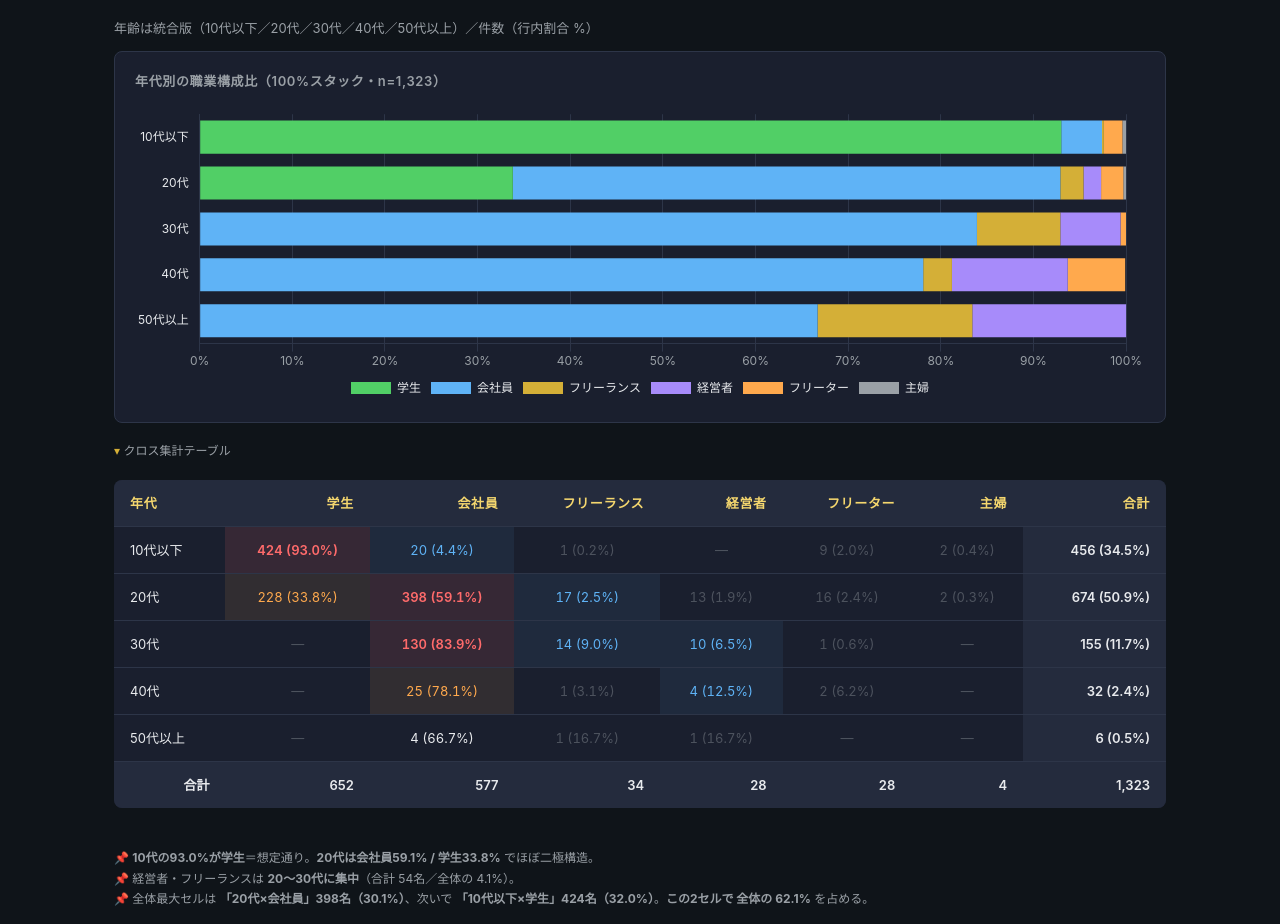
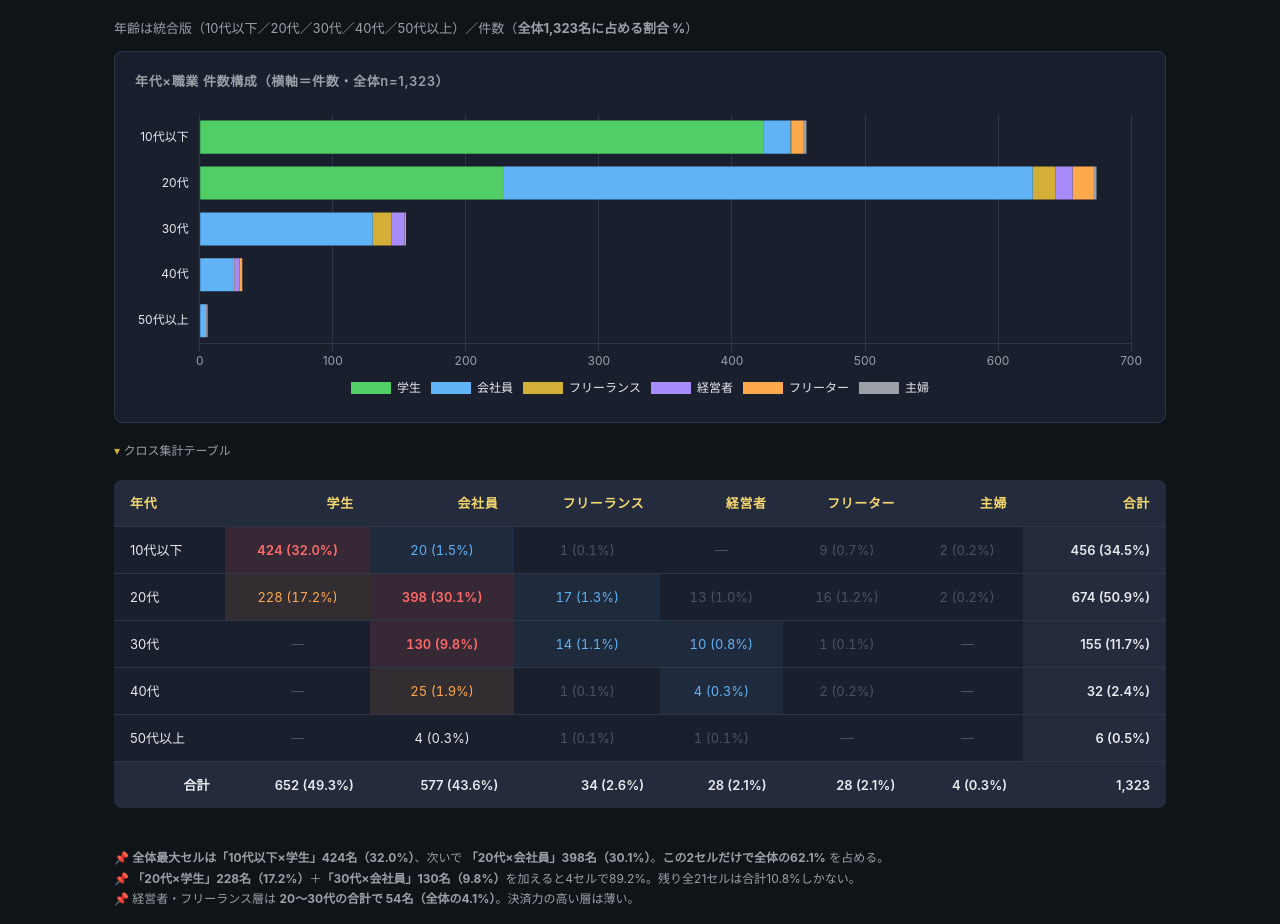
Before and after one commit to OPT-IN-1/mensrise-report, a plain HTML site: page index.html in a window 1280 px wide. Shown: the part 2828-3752 px from the top of the page. Drawn offline with nearby package versions, Linux system fonts and the light colour scheme.

Commit message:
年齢×職業クロスを「全体に占める割合」表示に変更
- テーブル: 行内%（職業構成比）→ 全体%（n=1,323に対する各セルの占有率）
- グラフ: 100%スタック（行内構成比）→ 件数スタック（全体規模が一目で見える）
- 「20代×会社員 30.1%」「10代以下×学生 32.0%」が並ぶ太いセルとして可視化
- 解説文も「最大セル」「2セルで62.1%」軸で再構成

```diff
--- a/index.html
+++ b/index.html
@@ -335,10 +335,10 @@
   <section>
     <h2>🧩 年齢 × 職業 クロス</h2>
     <p style="font-size:13px;color:var(--text-sub);margin-bottom:12px">
-      年齢は統合版（10代以下／20代／30代／40代／50代以上）／件数（行内割合 %）
+      年齢は統合版（10代以下／20代／30代／40代／50代以上）／件数（<strong>全体1,323名に占める割合 %</strong>）
     </p>
     <div class="chart-card">
-      <div class="chart-title">年代別の職業構成比（100%スタック・n=1,323）</div>
+      <div class="chart-title">年代×職業 件数構成（横軸＝件数・全体n=1,323）</div>
       <div class="chart-wrap"><canvas id="ch-line-age-job"></canvas></div>
     </div>
     <details class="data-table" open><summary>クロス集計テーブル</summary>
@@ -355,20 +355,20 @@
         <th class="num">合計</th>
       </tr></thead>
       <tbody>
-        <tr><td>10代以下</td><td class="cell high">424 (93.0%)</td><td class="cell low">20 (4.4%)</td><td class="cell zero">1 (0.2%)</td><td class="cell zero">―</td><td class="cell zero">9 (2.0%)</td><td class="cell zero">2 (0.4%)</td><td class="row-total">456 (34.5%)</td></tr>
-        <tr><td>20代</td><td class="cell mid">228 (33.8%)</td><td class="cell high">398 (59.1%)</td><td class="cell low">17 (2.5%)</td><td class="cell zero">13 (1.9%)</td><td class="cell zero">16 (2.4%)</td><td class="cell zero">2 (0.3%)</td><td class="row-total">674 (50.9%)</td></tr>
-        <tr><td>30代</td><td class="cell zero">―</td><td class="cell high">130 (83.9%)</td><td class="cell low">14 (9.0%)</td><td class="cell low">10 (6.5%)</td><td class="cell zero">1 (0.6%)</td><td class="cell zero">―</td><td class="row-total">155 (11.7%)</td></tr>
-        <tr><td>40代</td><td class="cell zero">―</td><td class="cell mid">25 (78.1%)</td><td class="cell zero">1 (3.1%)</td><td class="cell low">4 (12.5%)</td><td class="cell zero">2 (6.2%)</td><td class="cell zero">―</td><td class="row-total">32 (2.4%)</td></tr>
-        <tr><td>50代以上</td><td class="cell zero">―</td><td class="cell">4 (66.7%)</td><td class="cell zero">1 (16.7%)</td><td class="cell zero">1 (16.7%)</td><td class="cell zero">―</td><td class="cell zero">―</td><td class="row-total">6 (0.5%)</td></tr>
-        <tr><td class="row-total">合計</td><td class="row-total">652</td><td class="row-total">577</td><td class="row-total">34</td><td class="row-total">28</td><td class="row-total">28</td><td class="row-total">4</td><td class="row-total">1,323</td></tr>
+        <tr><td>10代以下</td><td class="cell high">424 (32.0%)</td><td class="cell low">20 (1.5%)</td><td class="cell zero">1 (0.1%)</td><td class="cell zero">―</td><td class="cell zero">9 (0.7%)</td><td class="cell zero">2 (0.2%)</td><td class="row-total">456 (34.5%)</td></tr>
+        <tr><td>20代</td><td class="cell mid">228 (17.2%)</td><td class="cell high">398 (30.1%)</td><td class="cell low">17 (1.3%)</td><td class="cell zero">13 (1.0%)</td><td class="cell zero">16 (1.2%)</td><td class="cell zero">2 (0.2%)</td><td class="row-total">674 (50.9%)</td></tr>
+        <tr><td>30代</td><td class="cell zero">―</td><td class="cell high">130 (9.8%)</td><td class="cell low">14 (1.1%)</td><td class="cell low">10 (0.8%)</td><td class="cell zero">1 (0.1%)</td><td class="cell zero">―</td><td class="row-total">155 (11.7%)</td></tr>
+        <tr><td>40代</td><td class="cell zero">―</td><td class="cell mid">25 (1.9%)</td><td class="cell zero">1 (0.1%)</td><td class="cell low">4 (0.3%)</td><td class="cell zero">2 (0.2%)</td><td class="cell zero">―</td><td class="row-total">32 (2.4%)</td></tr>
+        <tr><td>50代以上</td><td class="cell zero">―</td><td class="cell">4 (0.3%)</td><td class="cell zero">1 (0.1%)</td><td class="cell zero">1 (0.1%)</td><td class="cell zero">―</td><td class="cell zero">―</td><td class="row-total">6 (0.5%)</td></tr>
+        <tr><td class="row-total">合計</td><td class="row-total">652 (49.3%)</td><td class="row-total">577 (43.6%)</td><td class="row-total">34 (2.6%)</td><td class="row-total">28 (2.1%)</td><td class="row-total">28 (2.1%)</td><td class="row-total">4 (0.3%)</td><td class="row-total">1,323</td></tr>
       </tbody>
     </table>
     </div>
     </details>
     <p style="font-size:12px;color:var(--text-sub);margin-top:-8px">
-      📌 <strong>10代の93.0%が学生</strong>＝想定通り。<strong>20代は会社員59.1% / 学生33.8%</strong> でほぼ二極構造。<br>
-      📌 経営者・フリーランスは <strong>20〜30代に集中</strong>（合計 54名／全体の 4.1%）。<br>
-      📌 全体最大セルは <strong>「20代×会社員」398名（30.1%）</strong>、次いで <strong>「10代以下×学生」424名（32.0%）</strong>。<strong>この2セルで 全体の 62.1%</strong> を占める。
+      📌 <strong>全体最大セルは「10代以下×学生」424名（32.0%）</strong>、次いで <strong>「20代×会社員」398名（30.1%）</strong>。<strong>この2セルだけで全体の62.1%</strong> を占める。<br>
+      📌 <strong>「20代×学生」228名（17.2%）</strong>＋<strong>「30代×会社員」130名（9.8%）</strong>を加えると4セルで89.2%。残り全21セルは合計10.8%しかない。<br>
+      📌 経営者・フリーランス層は <strong>20〜30代の合計で 54名（全体の4.1%）</strong>。決済力の高い層は薄い。
     </p>
   </section>
 
@@ -1195,24 +1195,24 @@
     }
   });
 
-  // 4. 年齢×職業 (100% stacked horizontal)
+  // 4. 年齢×職業 (件数スタック・全体に占める割合)
   mk('ch-line-age-job', {
     type:'bar',
     data:{
       labels:['10代以下','20代','30代','40代','50代以上'],
       datasets:[
-        { label:'学生',       data:[93.0, 33.8, 0, 0, 0],             backgroundColor:C.good,   stack:'s' },
-        { label:'会社員',     data:[4.4, 59.1, 83.9, 78.1, 66.7],     backgroundColor:C.info,   stack:'s' },
-        { label:'フリーランス', data:[0.2, 2.5, 9.0, 3.1, 16.7],      backgroundColor:C.gold,   stack:'s' },
-        { label:'経営者',     data:[0, 1.9, 6.5, 12.5, 16.7],         backgroundColor:C.purple, stack:'s' },
-        { label:'フリーター', data:[2.0, 2.4, 0.6, 6.2, 0],           backgroundColor:C.warn,   stack:'s' },
-        { label:'主婦',       data:[0.4, 0.3, 0, 0, 0],               backgroundColor:C.gray,   stack:'s' }
+        { label:'学生',       data:[424, 228, 0, 0, 0],     backgroundColor:C.good,   stack:'s' },
+        { label:'会社員',     data:[20, 398, 130, 25, 4],   backgroundColor:C.info,   stack:'s' },
+        { label:'フリーランス', data:[1, 17, 14, 1, 1],     backgroundColor:C.gold,   stack:'s' },
+        { label:'経営者',     data:[0, 13, 10, 4, 1],       backgroundColor:C.purple, stack:'s' },
+        { label:'フリーター', data:[9, 16, 1, 2, 0],        backgroundColor:C.warn,   stack:'s' },
+        { label:'主婦',       data:[2, 2, 0, 0, 0],         backgroundColor:C.gray,   stack:'s' }
       ]
     },
     options:{ indexAxis:'y', responsive:true, maintainAspectRatio:false,
-      plugins:{ legend:{position:'bottom'}, tooltip:{ callbacks:{ label:c=>`${c.dataset.label}: ${c.parsed.x}%` }}},
+      plugins:{ legend:{position:'bottom'}, tooltip:{ callbacks:{ label:c=>`${c.dataset.label}: ${c.parsed.x}名 (全体${(c.parsed.x*100/1323).toFixed(1)}%)` }}},
       scales:{
-        x:{ stacked:true, max:100, grid:{color:C.border}, ticks:{color:C.textSub, callback:v=>v+'%'} },
+        x:{ stacked:true, grid:{color:C.border}, ticks:{color:C.textSub} },
         y:{ stacked:true, grid:{display:false}, ticks:{color:C.text} }
       }
     }
```
